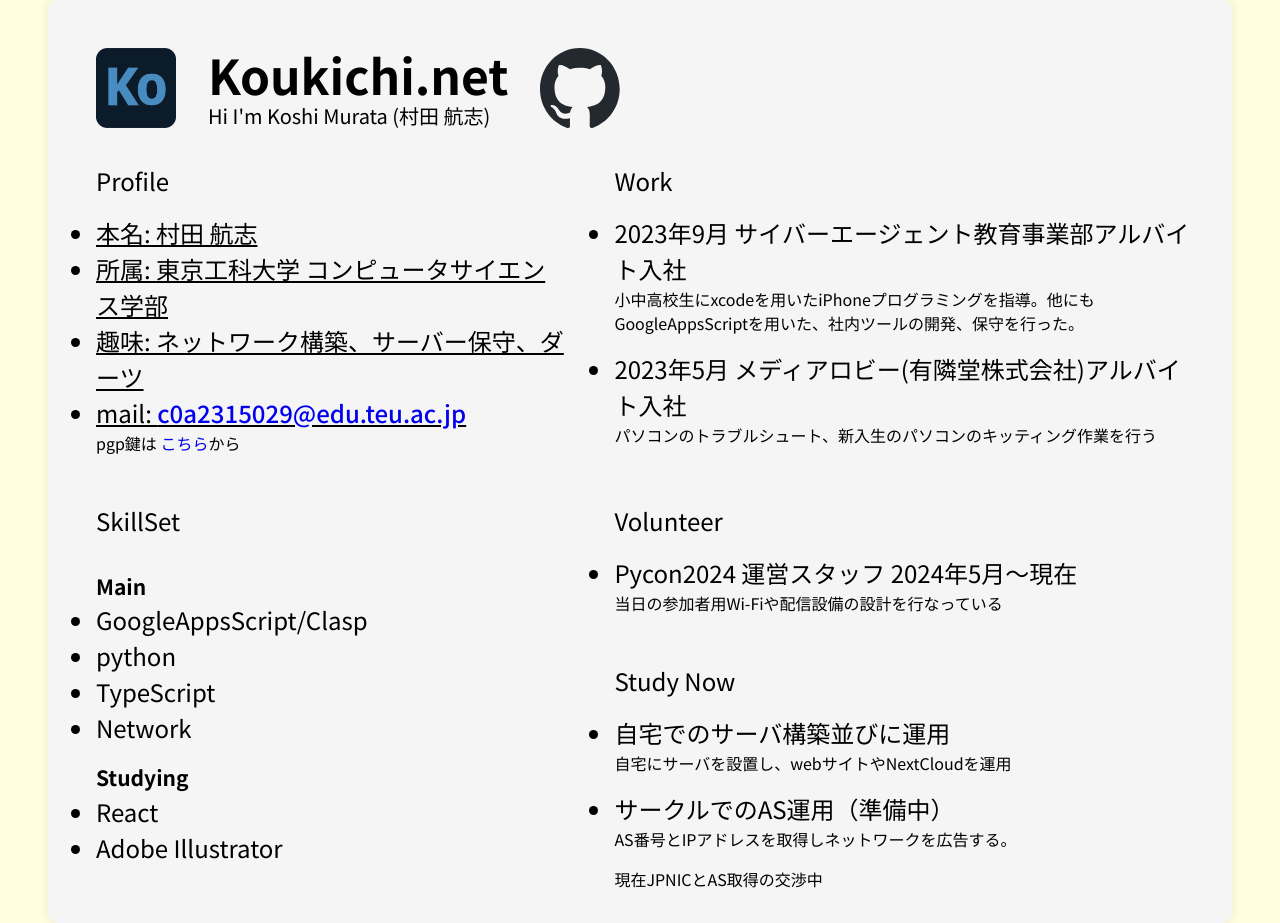
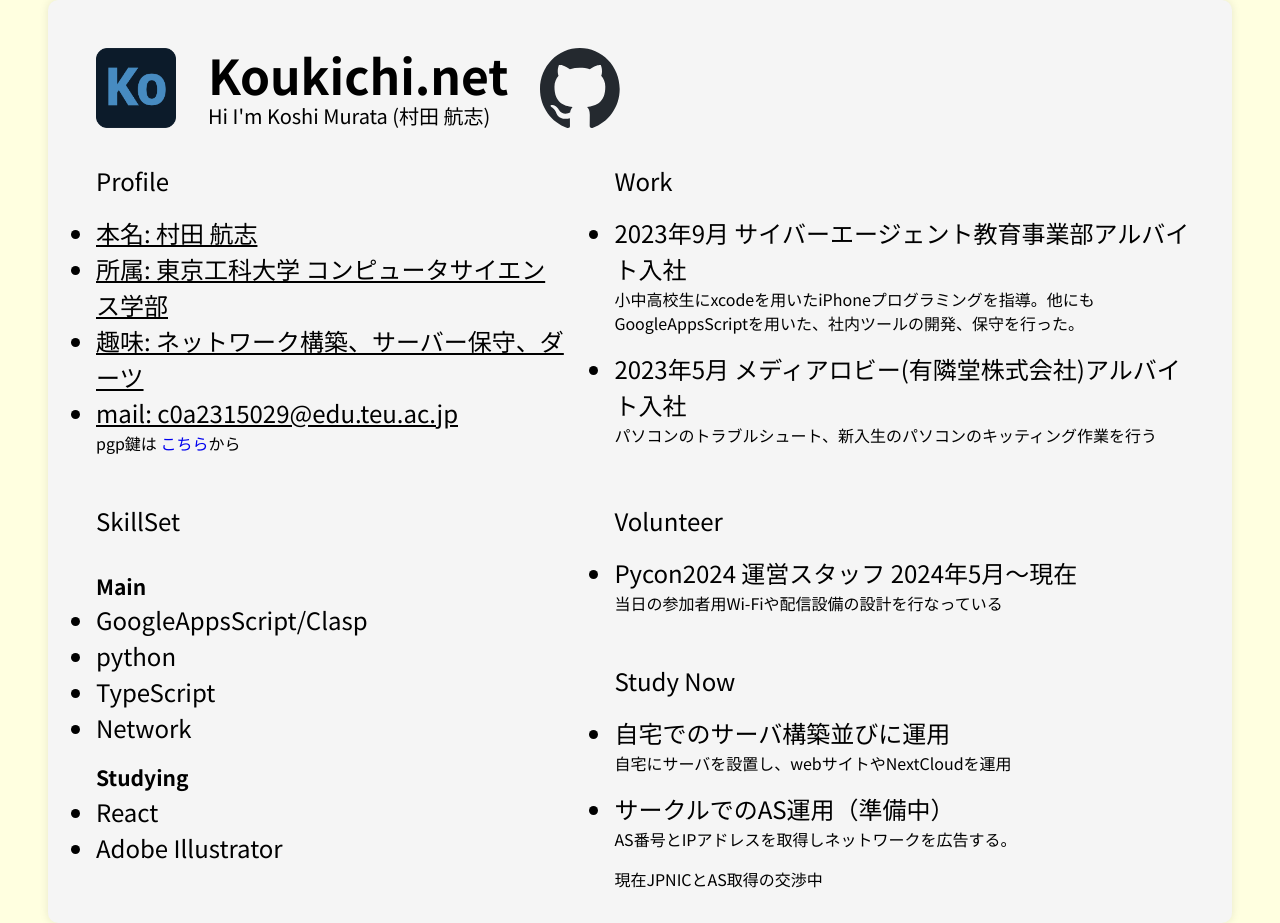
Before and after one commit to Drkoukichi/portfoliio, a React (Vite) app: page / in a window 1280 px wide. Built offline with nearby package versions, Linux system fonts and the light colour scheme.

Commit message:
fix mail

```diff
--- a/src/App.tsx
+++ b/src/App.tsx
@@ -28,7 +28,7 @@ function App() {
               <li>本名: 村田 航志 </li>
               <li>所属: 東京工科大学 コンピュータサイエンス学部</li>
               <li>趣味: ネットワーク構築、サーバー保守、ダーツ</li>
-              <li>mail: <a href ="mailto:c0a2315029@edu.teu.ac.jp">c0a2315029@edu.teu.ac.jp</a></li>
+              <li>mail: c0a2315029@edu.teu.ac.jp</li>
             </u>
               <p>pgp鍵は <a href = "https://keys.openpgp.org/search?q=c0a2315029@edu.teu.ac.jp">こちら</a>から</p>
 
```
